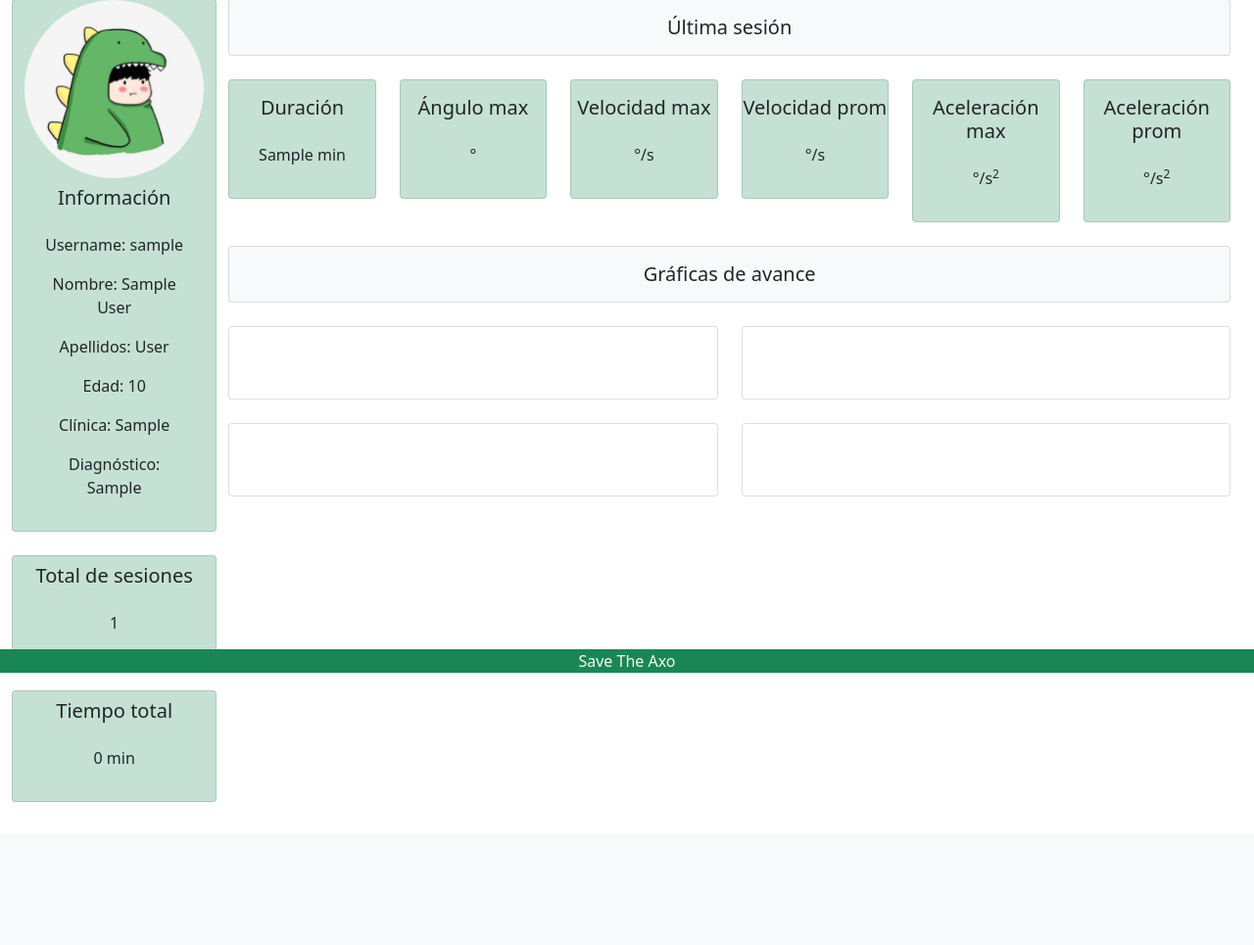
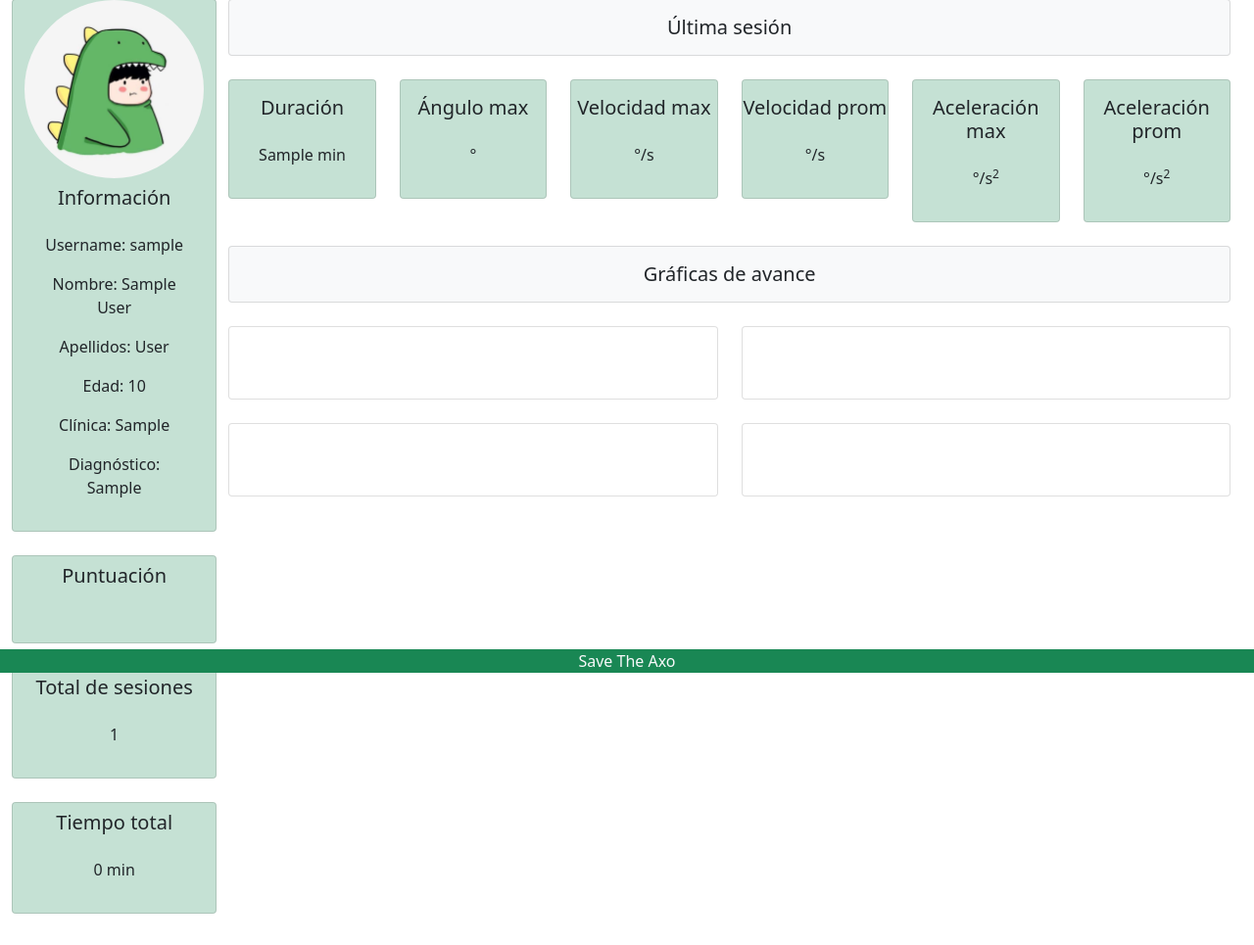
Before and after one commit to Nbtears/Dashboard_game, a PHP site: the page made by user.php in a window 1280 px wide. Shown: the part 113-1078 px from the top of the page at 98% size. Before the commit the page ends 932 px from the top, so only its background shows below. Run offline with PHP 8.4, Linux system fonts and the light colour scheme; tables that the repository leaves empty or names only in its code hold one stand-in row (values such as "Sample post"); data that the repository does not hold is empty.

Commit message:
Agregar puntuación

```diff
--- a/conexion.php
+++ b/conexion.php
@@ -69,7 +69,7 @@
         }
 
         public function all_games($loginuser,$conn){
-            $sql = "SELECT angle_max,angle_avg, rep_flex, rep_sup, vel_max, acc_max, vel_avg, acc_avg, DATE(sesion.date) as fecha FROM game, sesion WHERE game.sesion = sesion.id AND Sesion.user = '" . $loginuser."'";
+            $sql = "SELECT angle_max,angle_avg, rep_flex, rep_sup, vel_max, acc_max, vel_avg, acc_avg,score, DATE(sesion.date) as fecha FROM game, sesion WHERE game.sesion = sesion.id AND Sesion.user = '" . $loginuser."'";
             $result = $conn ->query($sql);
             $row = array();
             while($row = $result->fetch_assoc()){
--- a/user.php
+++ b/user.php
@@ -28,6 +28,14 @@
             <p class="card-text text-center">Edad: <?php echo $data["age"]?></p></p>
             <p class="card-text text-center">Clínica: <?php echo $data["clinic"]?></p></p>
             <p class="card-text text-center">Diagnóstico: <?php echo $data["injury"]?></p></p>
+          </div>
+        </div>
+      </div>
+      <div class="row">
+        <div class="card bg-success text-center bg-opacity-25 mt-2 mb-3"">
+          <h5 class="card-title text-center mt-2">Puntuación</h5>
+          <div class="card-body">
+            <p class="card-text text-center"><?php echo $info["score"]?></p></p>
           </div>
         </div>
       </div>
```
